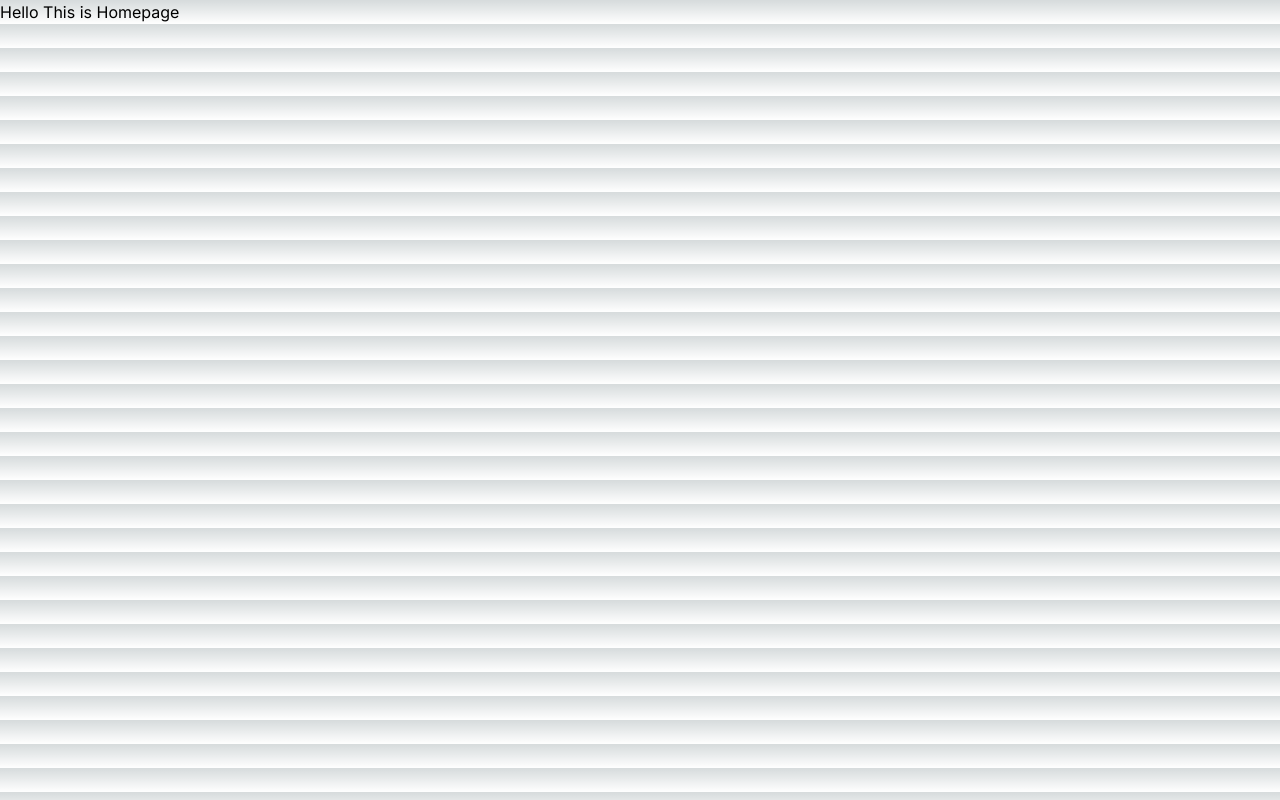
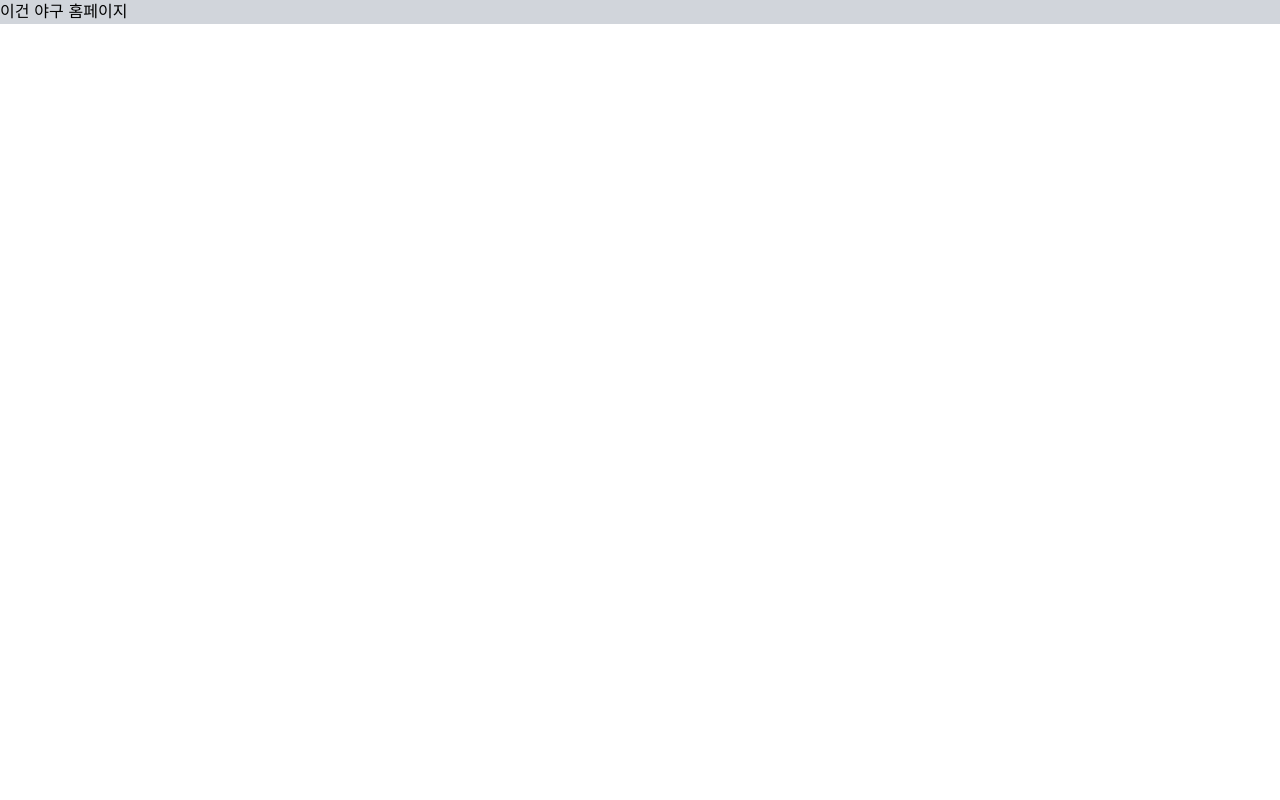
Before and after one commit to khs0727/Amiseungyo, a Next.js app: page / in a window 1280 px wide. Built offline with nearby package versions, Linux system fonts and the light colour scheme.

Commit message:
폰트 및 기본 css 설정

```diff
--- a/src/app/globals.css
+++ b/src/app/globals.css
@@ -2,32 +2,16 @@
 @tailwind components;
 @tailwind utilities;
 
-:root {
-  --foreground-rgb: 0, 0, 0;
-  --background-start-rgb: 214, 219, 220;
-  --background-end-rgb: 255, 255, 255;
-}
-
-@media (prefers-color-scheme: dark) {
-  :root {
-    --foreground-rgb: 255, 255, 255;
-    --background-start-rgb: 0, 0, 0;
-    --background-end-rgb: 0, 0, 0;
-  }
+* {
+  box-sizing: border-box;
 }
 
 body {
-  color: rgb(var(--foreground-rgb));
-  background: linear-gradient(
-      to bottom,
-      transparent,
-      rgb(var(--background-end-rgb))
-    )
-    rgb(var(--background-start-rgb));
+  margin: 0;
+  font-family: 'Inter', sans-serif;
 }
 
-@layer utilities {
-  .text-balance {
-    text-wrap: balance;
-  }
+a {
+  color: inherit;
+  text-decoration: none;
 }
--- a/src/app/layout.tsx
+++ b/src/app/layout.tsx
@@ -1,22 +1,37 @@
-import type { Metadata } from "next";
-import { Inter } from "next/font/google";
-import "./globals.css";
+import type { Metadata } from 'next'
+import { Inter } from 'next/font/google'
+import './globals.css'
 
-const inter = Inter({ subsets: ["latin"] });
+const inter = Inter({ subsets: ['latin'] })
 
 export const metadata: Metadata = {
-  title: "Create Next App",
-  description: "Generated by create next app",
-};
+  title: 'Amiseungyo',
+  description: 'Generated by create next app',
+}
 
 export default function RootLayout({
   children,
 }: Readonly<{
-  children: React.ReactNode;
+  children: React.ReactNode
 }>) {
   return (
-    <html lang="en">
+    <html lang="ko">
+      <head>
+        {/* 폰트 최적화를 위한 preconnect 링크 */}
+        <link rel="preconnect" href="https://fonts.googleapis.com" />
+        <link
+          rel="preconnect"
+          href="https://fonts.gstatic.com"
+          crossOrigin="anonymous"
+        />
+
+        {/* Google Fonts 링크 */}
+        <link
+          href="https://fonts.googleapis.com/css2?family=Acme&family=Do+Hyeon&display=swap"
+          rel="stylesheet"
+        />
+      </head>
       <body className={inter.className}>{children}</body>
     </html>
-  );
+  )
 }
--- a/src/app/page.tsx
+++ b/src/app/page.tsx
@@ -1,3 +1,7 @@
 export default function Home() {
-  return <div>Hello This is Homepage</div>;
+  return (
+    <div className="bg-gray-light">
+      <h2 className="font-sans">이건 야구 홈페이지</h2>
+    </div>
+  )
 }
--- a/tailwind.config.ts
+++ b/tailwind.config.ts
@@ -1,20 +1,41 @@
-import type { Config } from "tailwindcss";
+import type { Config } from 'tailwindcss'
 
 const config: Config = {
   content: [
-    "./src/pages/**/*.{js,ts,jsx,tsx,mdx}",
-    "./src/components/**/*.{js,ts,jsx,tsx,mdx}",
-    "./src/app/**/*.{js,ts,jsx,tsx,mdx}",
+    './src/pages/**/*.{js,ts,jsx,tsx,mdx}',
+    './src/components/**/*.{js,ts,jsx,tsx,mdx}',
+    './src/app/**/*.{js,ts,jsx,tsx,mdx}',
   ],
+  safelist: [
+    { pattern: /text-tagColor-\d+/ },
+    { pattern: /bg-tagBgColor-\d+/ },
+  ],
+  prefix: '',
   theme: {
+    container: {
+      center: true,
+      padding: '2rem',
+      screens: {
+        '2xl': '1400px',
+      },
+    },
     extend: {
-      backgroundImage: {
-        "gradient-radial": "radial-gradient(var(--tw-gradient-stops))",
-        "gradient-conic":
-          "conic-gradient(from 180deg at 50% 50%, var(--tw-gradient-stops))",
+      fontFamily: {
+        sans: ['Do Hyeon', 'sans-serif'],
+        serif: ['Acme', 'serif'],
+      },
+
+      colors: {
+        blue: { DEFAULT: '#1d4ed8', dark: '#1e3a8a' },
+        navy: '#172554',
+        pink: { DEFAULT: '#be185d', dark: '#831843' },
+        red: '#b91c1c',
+        orange: '#f97316',
+        gray: { light: '#d1d5db', DEFAULT: '#9ca3af', dark: '#273444' },
+        black: '#09090b',
       },
     },
   },
   plugins: [],
-};
-export default config;
+} satisfies Config
+export default config
```
